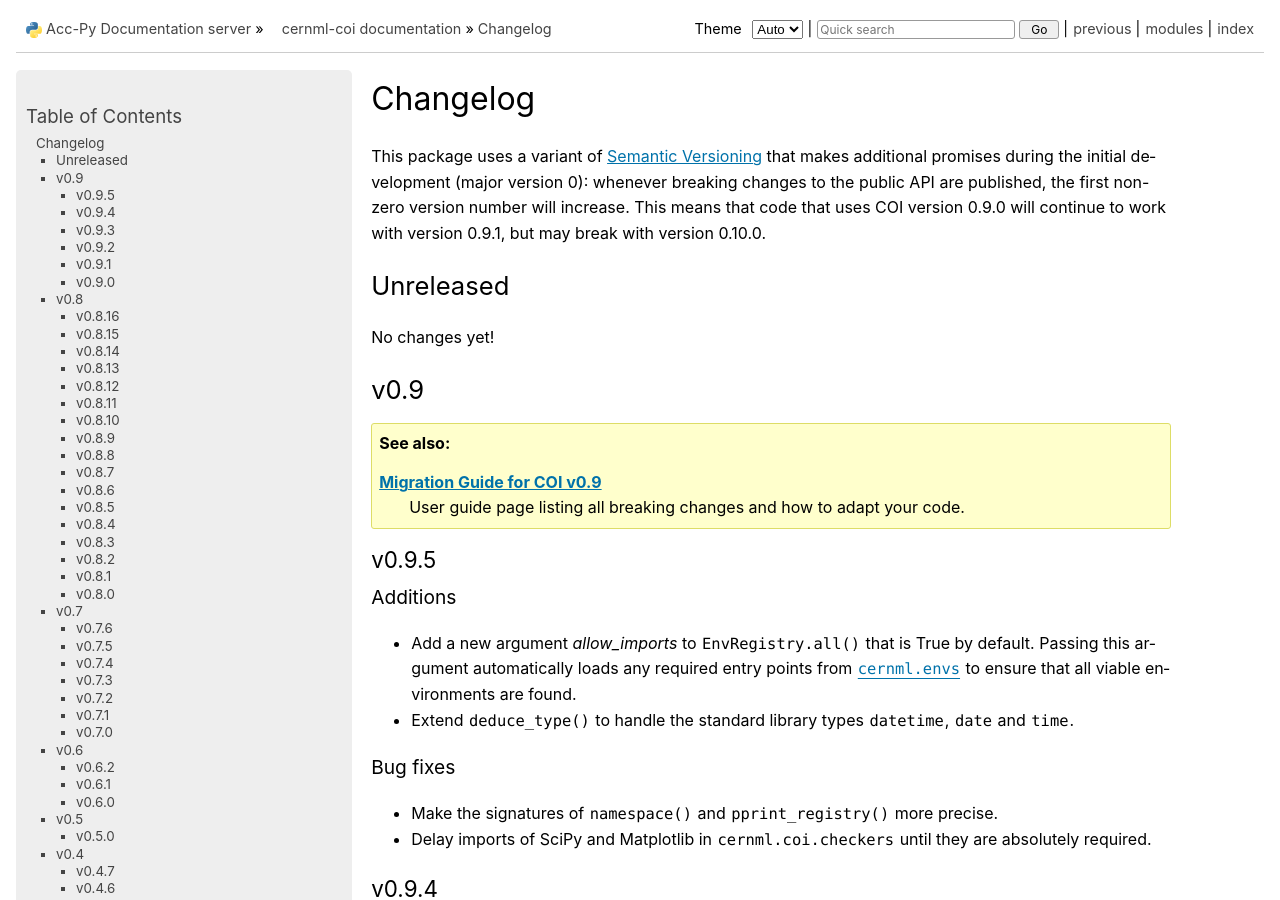
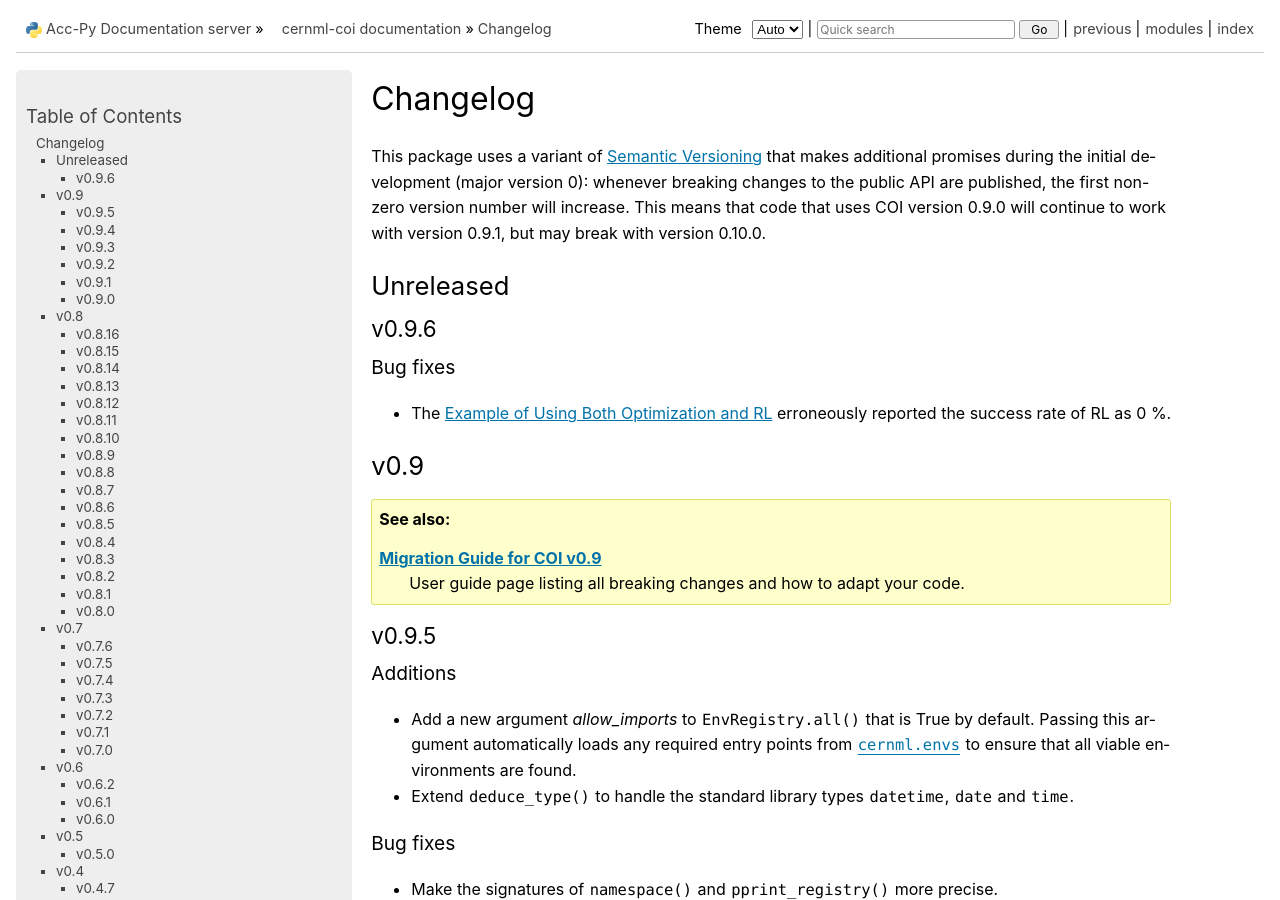
Before and after one commit to geoff-project/coi, a Sphinx documentation site: the page built from docs/changelog.rst, in a window 1280 px wide and 900 px high. Built offline with Sphinx 7.4.7, drawn with Linux system fonts in a browser that asks for light colours; the version number could not be read and is left out.

Commit message:
Fix false reporting of success rate in examples/parabola.py.

```diff
--- a/docs/changelog.rst
+++ b/docs/changelog.rst
@@ -23,7 +23,13 @@ version 0.10.0.
 Unreleased
 ----------
 
-No changes yet!
+v0.9.6
+^^^^^^
+
+Bug fixes
+~~~~~~~~~
+- The :doc:`examples/parabola` erroneously reported the success rate of RL as
+  0 %.
 
 v0.9
 ----
```
Also changed, not shown: 1 other file.
